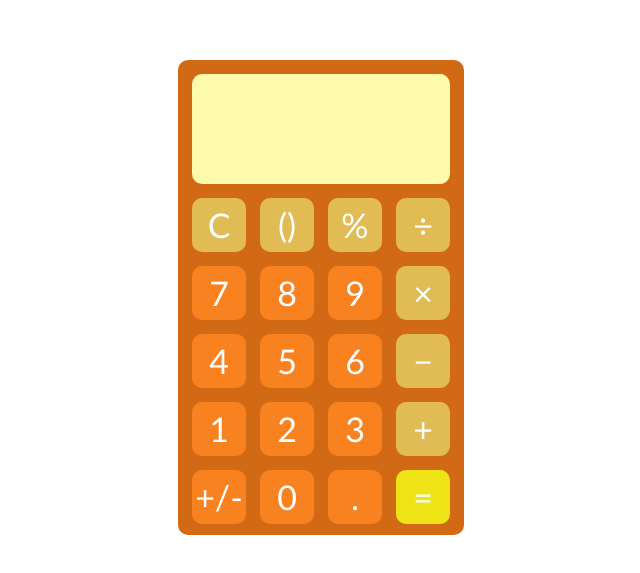
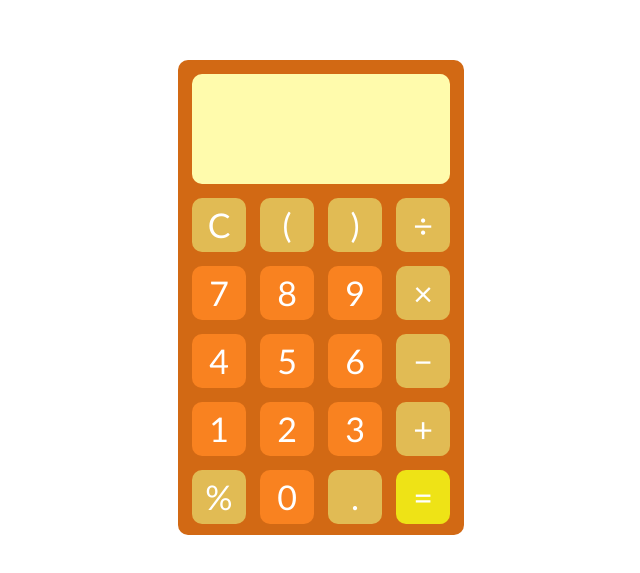
Before and after one commit to PrittSpadeLord/react-calculator, a React (Vite) app: page / in a window 1280 px wide. Shown: the part 103-676 px from the top of the page, without its empty margins (319-959 px from the left). Built offline with nearby package versions, Linux system fonts and the light colour scheme.

Commit message:
replaced single parenthesis button with two and got rid of the plusminus operator

```diff
--- a/src/App.tsx
+++ b/src/App.tsx
@@ -5,12 +5,6 @@ import CalculatorScreen from './components/CalculatorScreen/CalculatorScreen'
 
 export function formatText(text: string): string {
     return text.replace(/\+/g, ' + ').replace(/−/g, ' − ').replace(/×/g, ' × ').replace(/÷/g, ' ÷ ').replace(/=/, '= ')
-}
-
-export function addParenthesis(text: string): string {
-
-    //needs to be implemented further
-    return text
 }
 
 export function evaluateText(text: string): string {
@@ -29,8 +23,8 @@ export default function App() {
                 <CalculatorScreen text={formatText(text)}/>
 
                 <CalculatorButton buttonType={ButtonType.symbols} text={'C'} onClick={() => {setText(text.startsWith('=') ? '' : text.substring(0, text.length - 1))}} />
-                <CalculatorButton buttonType={ButtonType.symbols} text={'()'} onClick={() => {setText(addParenthesis(text))}}/>
-                <CalculatorButton buttonType={ButtonType.symbols} text={'%'} onClick={() => {setText(text + '%')}} />
+                <CalculatorButton buttonType={ButtonType.symbols} text={'('} onClick={() => {setText(text + '(')}}/>
+                <CalculatorButton buttonType={ButtonType.symbols} text={')'} onClick={() => {setText(text + ')')}} />
                 <CalculatorButton buttonType={ButtonType.symbols} text={'÷'} onClick={() => {setText(text + '÷')}} />
 
                 <CalculatorButton buttonType={ButtonType.numeric} text={'7'} onClick={() => {setText(text + '7')}} />
@@ -48,9 +42,9 @@ export default function App() {
                 <CalculatorButton buttonType={ButtonType.numeric} text={'3'} onClick={() => {setText(text + '3')}} />
                 <CalculatorButton buttonType={ButtonType.symbols} text={'+'} onClick={() => {setText(text + '+')}} />
 
-                <CalculatorButton buttonType={ButtonType.numeric} text={'+/-'} />
+                <CalculatorButton buttonType={ButtonType.symbols} text={'%'} onClick={() => {setText(text + '%')}}/>
                 <CalculatorButton buttonType={ButtonType.numeric} text={'0'} onClick={() => {setText(text + '0')}} />
-                <CalculatorButton buttonType={ButtonType.numeric} text={'.'} onClick={() => {setText(text + '.')}} />
+                <CalculatorButton buttonType={ButtonType.symbols} text={'.'} onClick={() => {setText(text + '.')}} />
                 <CalculatorButton buttonType={ButtonType.equals} text={'='} onClick={() => {setText(evaluateText(text))}} />
 
             </CalculatorBackground>
```
Also changed, not shown: 1 other file (tests, documents, lock files or other folders).
